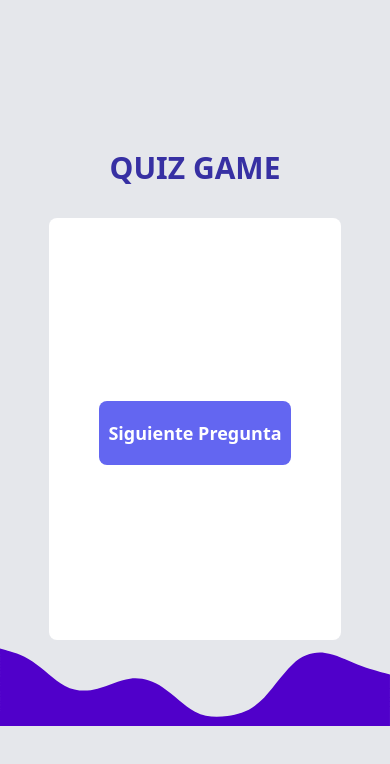
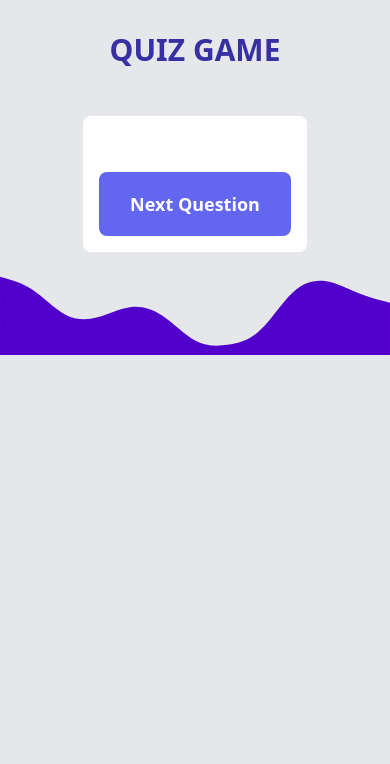
Before and after one commit to cordovacarlos22/Trivia_Quiz_By_carloscordova.dev, a website: page src/quiz.html in a window 390 px wide. Drawn offline with Linux system fonts and the light colour scheme.

Commit message:
feat: :lipstick: almost done with responsive desing

```diff
--- a/src/quiz.html
+++ b/src/quiz.html
@@ -1,36 +1,74 @@
 <!DOCTYPE html>
 <html lang="en">
+
 <head>
   <meta charset="UTF-8">
   <meta name="viewport" content="width=device-width, initial-scale=1.0">
   <title>Quiz</title>
   <link rel="stylesheet" href="./output.css">
 </head>
-<body class="w-screen h-screen flex flex-col items-center justify-center  bg-gray-200 ">
+
+<body class="
+flex
+flex-col
+items-center
+justify-center
+bg-gray-200
+w-screen
+overflow-hidden
+">
   <header class="text-center m-8 text-indigo-800 ">
     <h1 class="text-3xl
-        uppercase
-        font-extrabold ">Quiz Game</h1>
+            uppercase
+            font-extrabold ">Quiz Game</h1>
   </header>
 
-  <main class="w-3/4 h-2/4 rounded-lg   bg-white flex flex-col items-center justify-center
+  <main class="
+
+  rounded-lg
+   bg-white
+   flex
+   flex-col
+    items-center
+    justify-center
    shadow-3xl
+    m-4
    ">
-      <div class="bg-indigo-500 rounded-lg w-full " id="quizContainer"></div>
-      <button class=" m-4  w-48 h-16 bg-indigo-500  hover:bg-indigo-400 rounded-lg
-    text-white text-lg font-semibold
-    mt-6
-     " id="nextQuestion">Siguiente Pregunta</button>
-      <div  id="scoreContainer"></div> <!-- Contenedor para mostrar el puntaje -->
-      <button class=" m-4  w-48 h-16 bg-indigo-500  hover:bg-indigo-400 rounded-lg
+
+
+    <div class="
+    bg-indigo-500
+    rounded-lg
+    p-4
+    m-4
+      " id="quizContainer">
+
+    </div>
+    <button class="
+     m-4
+     w-48
+     h-16
+   bg-indigo-500
+   hover:bg-indigo-400
+     rounded-lg
+   text-white
+     text-lg
+     font-semibold
+     mt-6
+     " id="nextQuestion">
+      Next Question
+    </button>
+    <div id="scoreContainer"></div> <!-- Contenedor para mostrar el puntaje -->
+    <button class=" m-4  w-48 h-16 bg-indigo-500  hover:bg-indigo-400 rounded-lg
     text-white text-lg font-semibold
     mt-6
      " id="restartQuiz" style="display: none;">Reiniciar Quiz</button> <!-- Botón de reinicio -->
   </main>
-  <footer class="items-center m-0 p-0 ">
+
+   <footer class="items-center m-0 p-0 ">
     <img class="w-screen" src="./images/wave.svg" alt=" purple Waves">
   </footer>
-
   <script src="quiz.js" defer></script>
 </body>
+
 </html>
```
Also changed, not shown: src/index.html (+14 -12 lines), src/quiz.js (+19 -2 lines).
